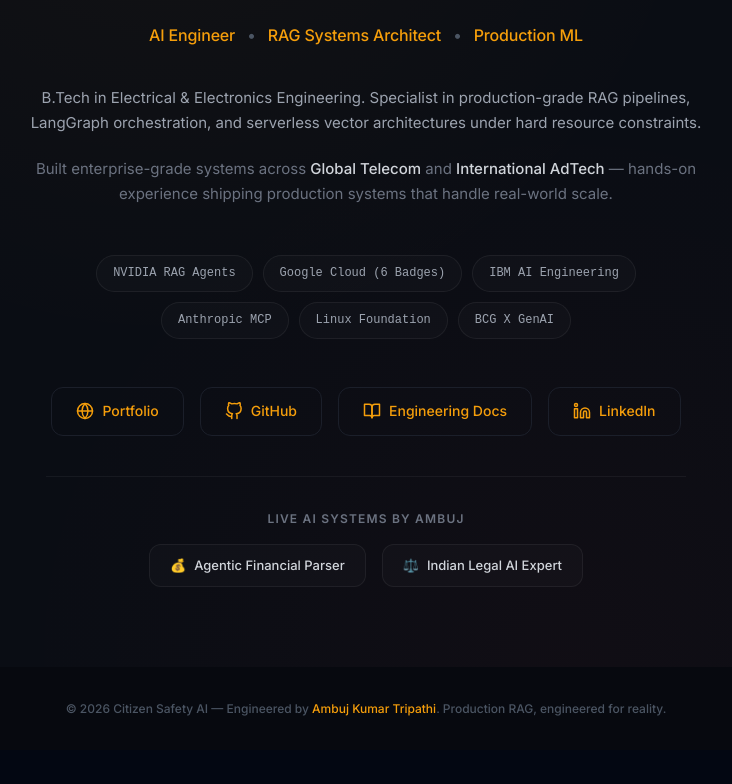
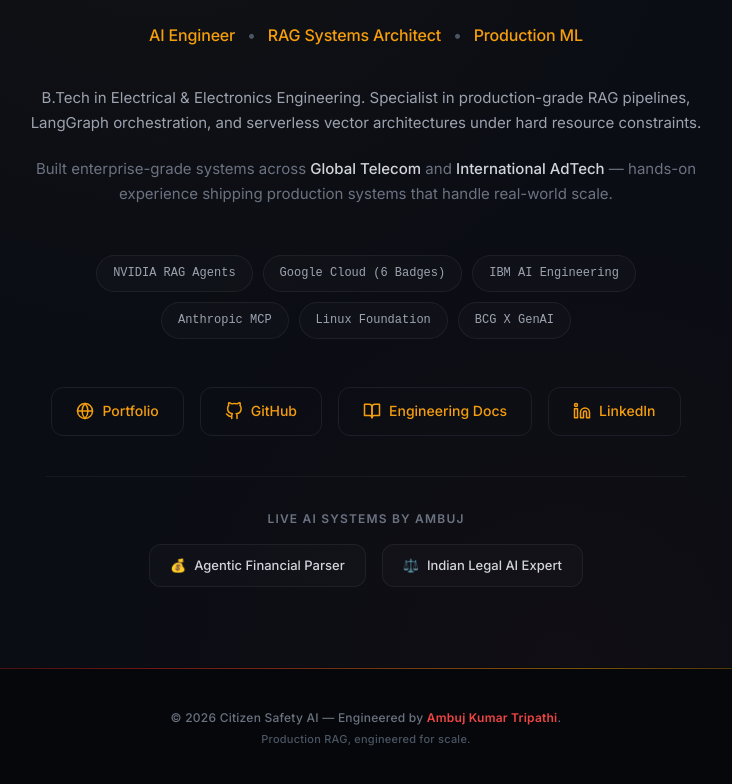
Before and after one commit to Ambuj123-lab/Citizen-Safety-AI-Assistant, a React app in the folder frontend/: page /login in a window 1280 px wide. Shown: the part 3017-3801 px from the top of the page, without its empty margins (274-1006 px from the left). Before the commit the page ends 3767 px from the top, so only its background shows below. Built offline with nearby package versions, Linux system fonts and the light colour scheme; no server answers; the HTML template or start-up script is replaced by a standard one.

Commit message:
style: Match footer aesthetics with global Crimson & Amber theme

```diff
--- a/frontend/src/pages/Login.jsx
+++ b/frontend/src/pages/Login.jsx
@@ -547,9 +547,20 @@
             </section>
 
             {/* ══════════════════ FOOTER ══════════════════ */}
-            <footer style={{ padding: '32px 40px', background: '#07090F', textAlign: 'center' }}>
-                <p style={{ fontSize: '12px', color: '#4B5563', fontWeight: 500 }}>
-                    &copy; 2026 Citizen Safety AI — Engineered by <span style={{ color: '#F59E0B' }}>Ambuj Kumar Tripathi</span>. Production RAG, engineered for reality.
+            <footer style={{
+                padding: '40px 40px',
+                background: '#05070A',
+                textAlign: 'center',
+                position: 'relative',
+                borderTop: '1px solid rgba(255,255,255,0.02)'
+            }}>
+                {/* Glowing Gradient Top Border */}
+                <div style={{ position: 'absolute', top: 0, left: 0, right: 0, height: '1px', background: 'linear-gradient(90deg, transparent, rgba(220,38,38,0.5), rgba(245,158,11,0.5), transparent)' }} />
+
+                <p style={{ fontSize: '12px', color: '#6B7280', fontWeight: 500, letterSpacing: '0.02em' }}>
+                    &copy; 2026 Citizen Safety AI — Engineered by <span style={{ color: '#Ef4444', fontWeight: 600 }}>Ambuj Kumar Tripathi</span>.
+                    <br />
+                    <span style={{ color: '#4B5563', fontSize: '11px', marginTop: '4px', display: 'inline-block' }}>Production RAG, engineered for scale.</span>
                 </p>
             </footer>
         </div>
```
